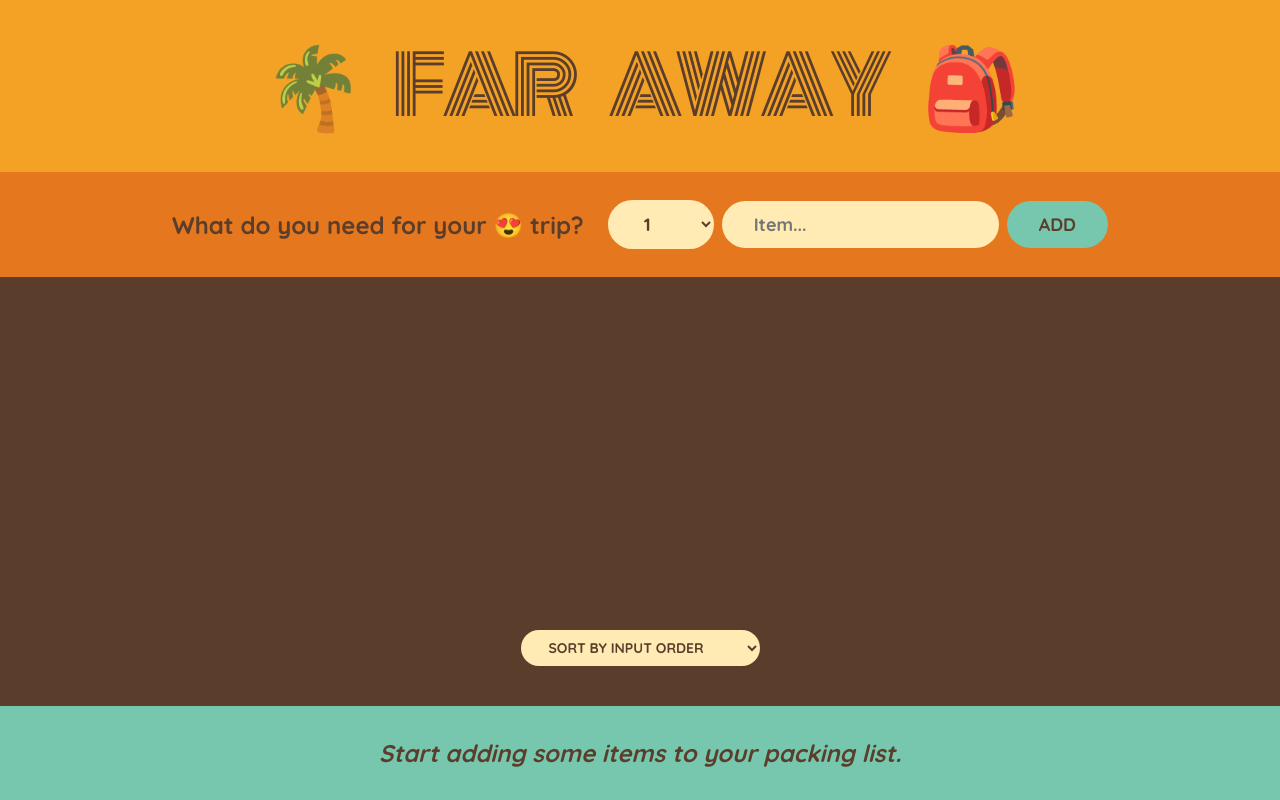
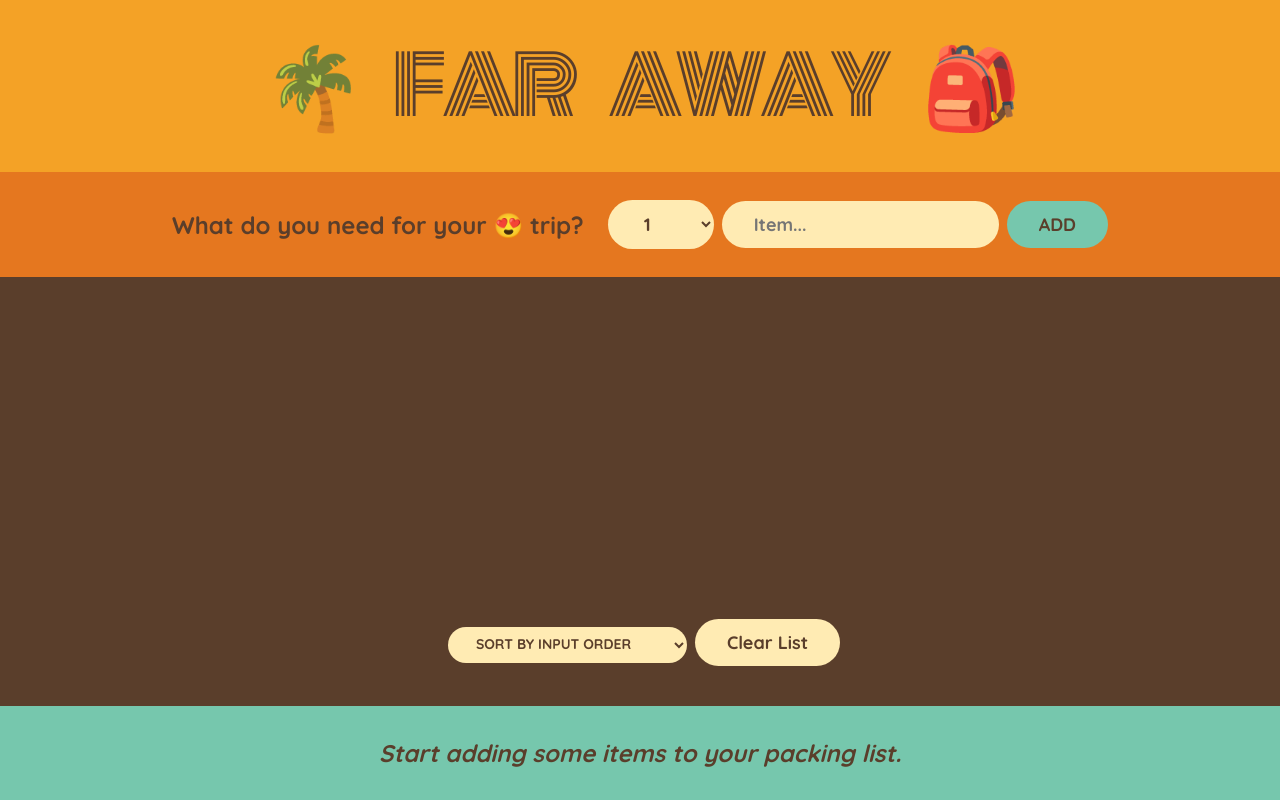
Before and after one commit to ShaheerKhanNS/travel-list, a React (Create React App) app: page / in a window 1280 px wide. Built offline with nearby package versions, Linux system fonts and the light colour scheme.

Commit message:
Added clear list functionality

```diff
--- a/src/App.js
+++ b/src/App.js
@@ -19,6 +19,14 @@
     );
   }
 
+  function handleClearList() {
+    const confirmed = window.confirm(
+      "Are you sure you want to delete all items❓"
+    );
+
+    if (confirmed) setItems([]);
+  }
+
   return (
     <div className="app">
       <Logo />
@@ -27,6 +35,7 @@
         items={items}
         onDeleteItem={handleDeleteItem}
         onToggleItem={handleToggleItem}
+        onClearList={handleClearList}
       />
       <Stats items={items} />
     </div>
@@ -100,7 +109,7 @@
   );
 }
 
-function PackagingList({ items, onDeleteItem, onToggleItem }) {
+function PackagingList({ items, onDeleteItem, onToggleItem, onClearList }) {
   const [sortBy, setSortBy] = useState("input");
 
   let sortedItems;
@@ -134,6 +143,7 @@
           <option value="description">Sort by description</option>
           <option value="packed">Sort by packed status</option>
         </select>
+        <button onClick={onClearList}>Clear List</button>
       </div>
     </div>
   );
```
